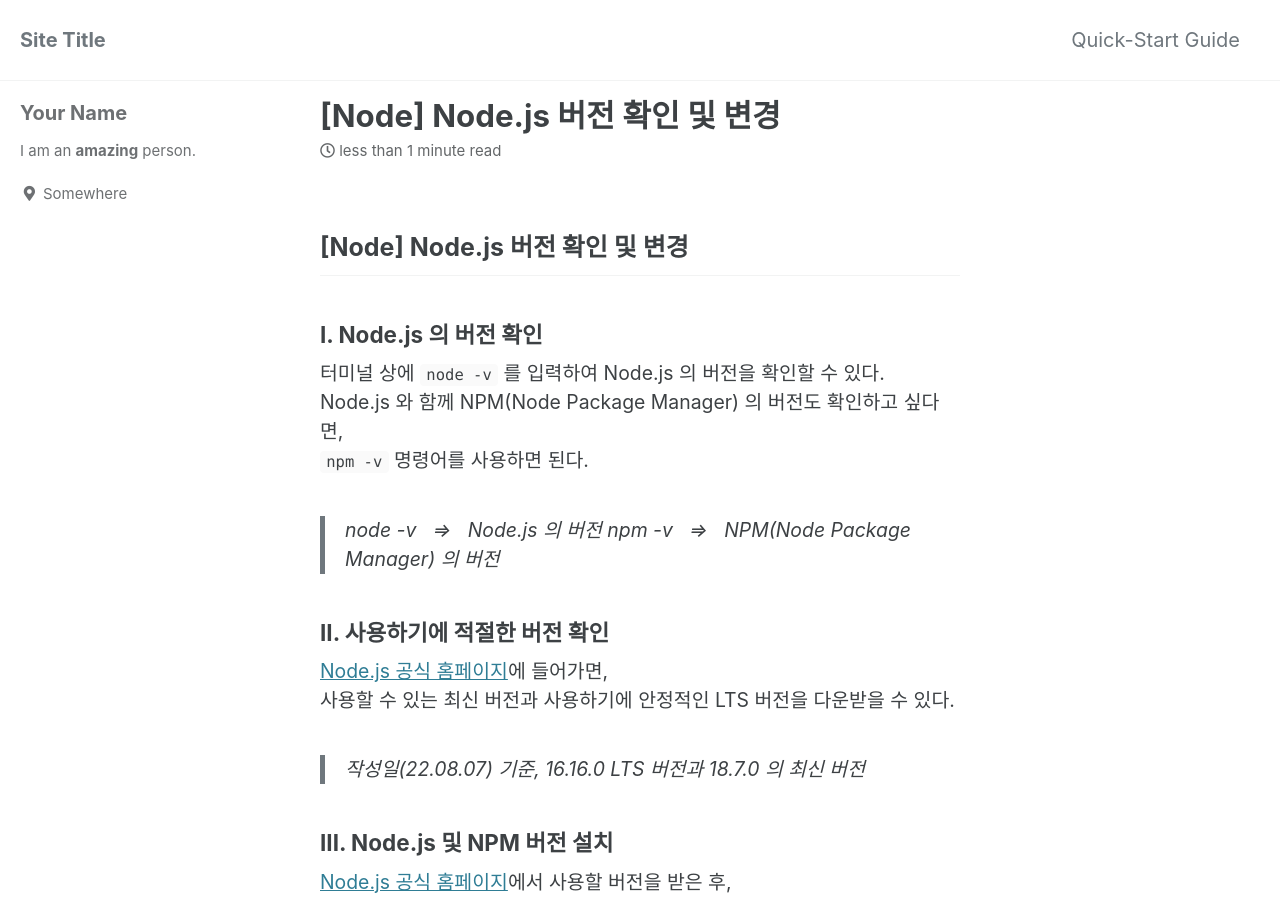
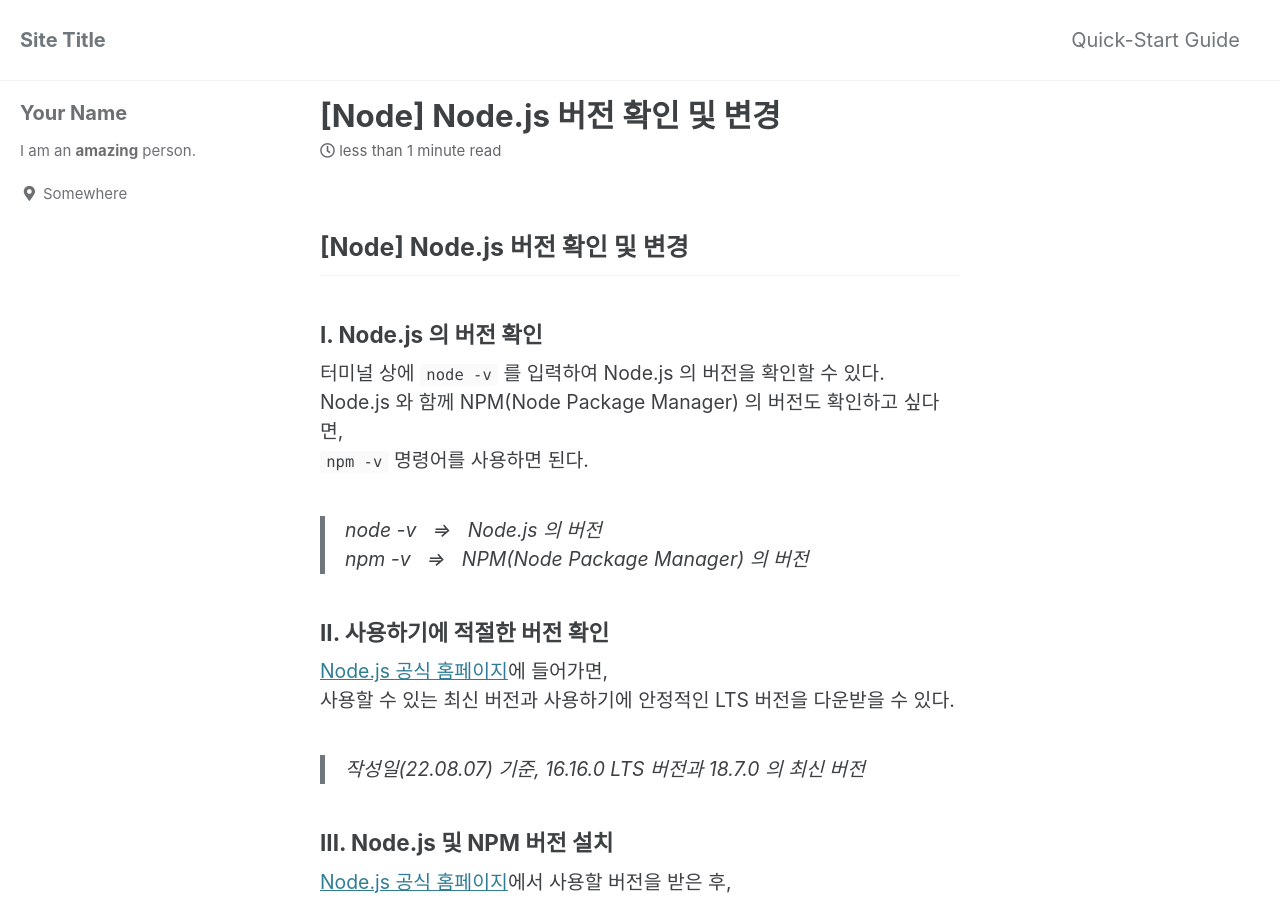
Before and after one commit to slight-snow/slight-snow.github.io, a Jekyll site: the page built from _posts/2022-08-07-0002.md, in a window 1280 px wide and 900 px high. Built offline with Jekyll 4.4.1, drawn with Linux system fonts in a browser that asks for light colours; cached includes are drawn as plain includes.

Commit message:
[UPDATE] 220807

```diff
--- a/_posts/2022-08-07-0002.md
+++ b/_posts/2022-08-07-0002.md
@@ -10,7 +10,7 @@ title: '[Node] Node.js 버전 확인 및 변경'
 터미널 상에 `node -v` 를 입력하여 Node.js 의 버전을 확인할 수 있다.
 Node.js 와 함께 NPM(Node Package Manager) 의 버전도 확인하고 싶다면, <br/> `npm -v` 명령어를 사용하면 된다.
 
-> node -v &nbsp; ⇒ &nbsp; Node.js 의 버전
+> node -v &nbsp; ⇒ &nbsp; Node.js 의 버전 <br/>
 > npm -v &nbsp; ⇒ &nbsp; NPM(Node Package Manager) 의 버전
 
 ### II. 사용하기에 적절한 버전 확인
```
